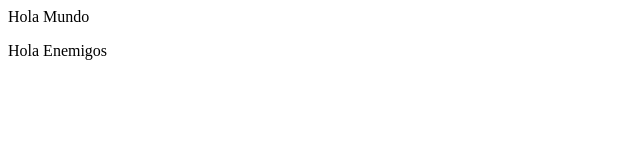
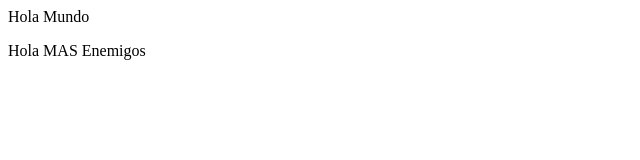
Before and after one commit to airam-santos/saludo, a plain HTML site: page index.html in a window 1280 px wide. Shown: the full height of the page, 0-640 px from the left. Drawn offline with Linux system fonts and the light colour scheme.

Commit message:
cambiado saludo en arbol

```diff
--- a/index.html
+++ b/index.html
@@ -3,6 +3,6 @@
 <body>
 
 <p>Hola Mundo</p>
-<p>Hola Enemigos </p>
+<p>Hola MAS Enemigos </p>
 </body>
 </html>
```
